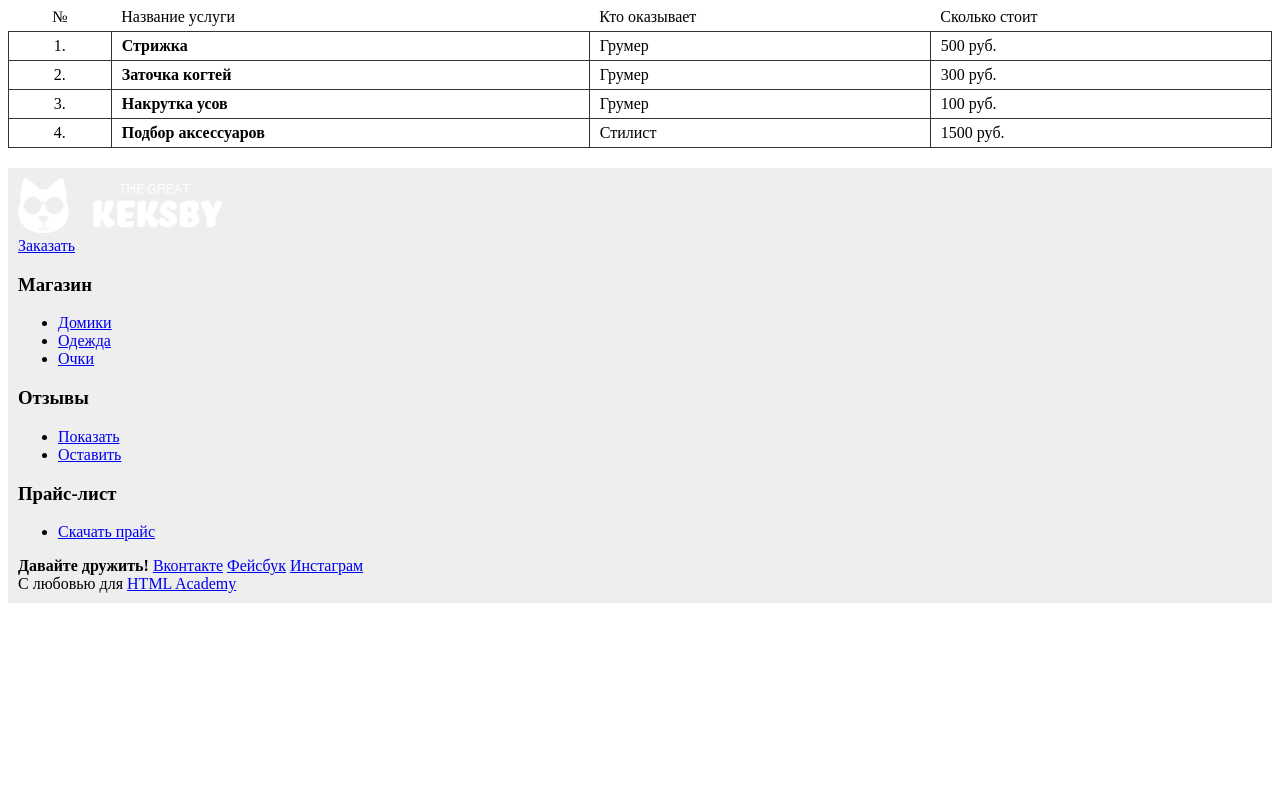
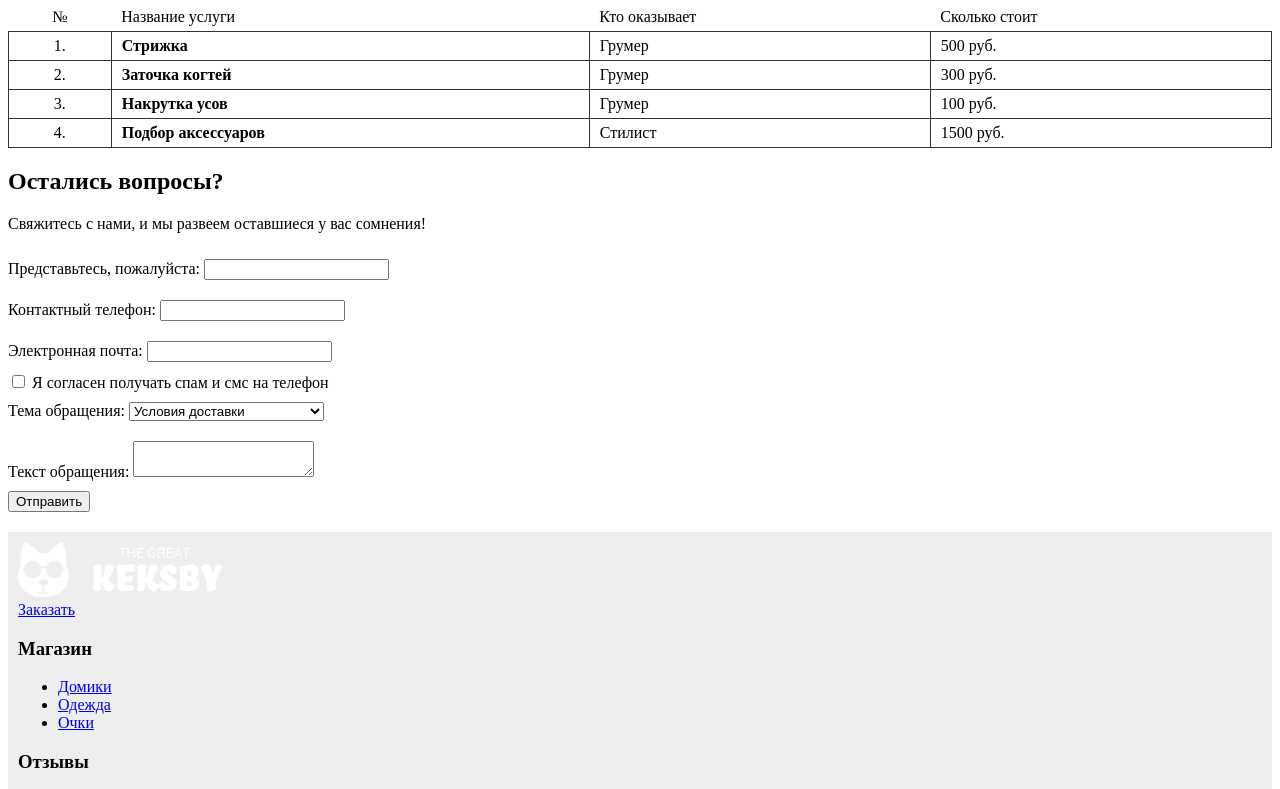
Before and after one commit to NataTimos/Test, a plain HTML site: page index.html in a window 1280 px wide. Shown: the part 1602-2391 px from the top of the page. Before the commit the page ends 2213 px from the top, so only its background shows below. Drawn offline with Linux system fonts and the light colour scheme.

Commit message:
add form

```diff
--- a/index.html
+++ b/index.html
@@ -145,6 +145,45 @@
     </div>
 
 
+    <div class="feedback">
+      <h2>Остались вопросы?</h2>
+      <p class="feedback-tip">Свяжитесь с нами, и мы развеем оставшиеся у вас сомнения!</p>
+      <form class="feedback-form" action="/keksby-mail" method="post">
+        <div class="feedback-form-group">
+          <label for="fullname">Представьтесь, пожалуйста:</label>
+          <input type="text" name="fullname" id="fullname">
+        </div>
+        <div class="feedback-form-group">
+          <label for="phone">Контактный телефон:</label>
+          <input type="text" name="phone" id="phone">
+        </div>
+        <div class="feedback-form-group">
+          <label for="email">Электронная почта:</label>
+          <input type="text" name="email" id="email">
+        </div>
+        <div class="checkbox-area">
+          <label>
+            <input type="checkbox" name="subscription">
+            Я согласен получать спам и смс на телефон
+          </label>
+        </div>
+        <div class="feedback-form-group">
+          <label for="topic">Тема обращения:</label>
+          <select name="topic" id="topic">
+            <option value="1">Условия доставки</option>
+            <option value="2">Возврат товара</option>
+            <option value="3">Жалоба в Роспотребнадзор</option>
+          </select>
+        </div>
+        <div class="feedback-form-group">
+          <label for="message">Текст обращения:</label>
+          <textarea name="message" id="message"></textarea>
+        </div>
+        <input class="btn" type="submit" value="Отправить">
+      </form>
+    </div>
+
+
     <div class="page-footer">
       <div class="footer-top">
         <div class="footer-logo">
--- a/style.css
+++ b/style.css
@@ -11,7 +11,6 @@
 .price-list {
   width: 100%;
   border-collapse: collapse;
-  border-spacing: 0;
 }
 
 .price-list th {
@@ -35,3 +34,8 @@
 .price-list .price-name {
   font-weight: bold;
 }
+
+.feedback-form-group {
+  padding-top: 10px;
+  padding-bottom: 10px;
+}
```
